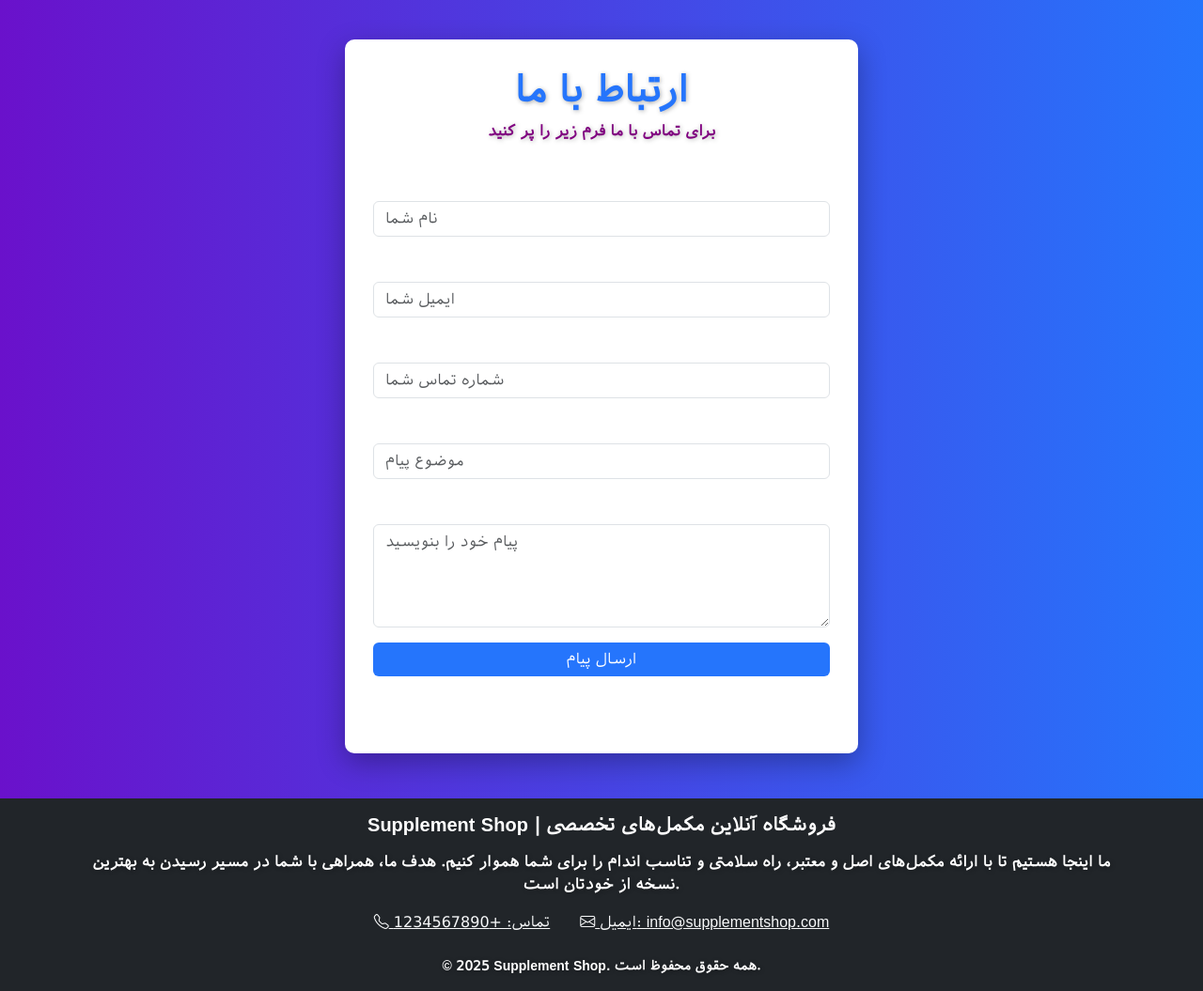
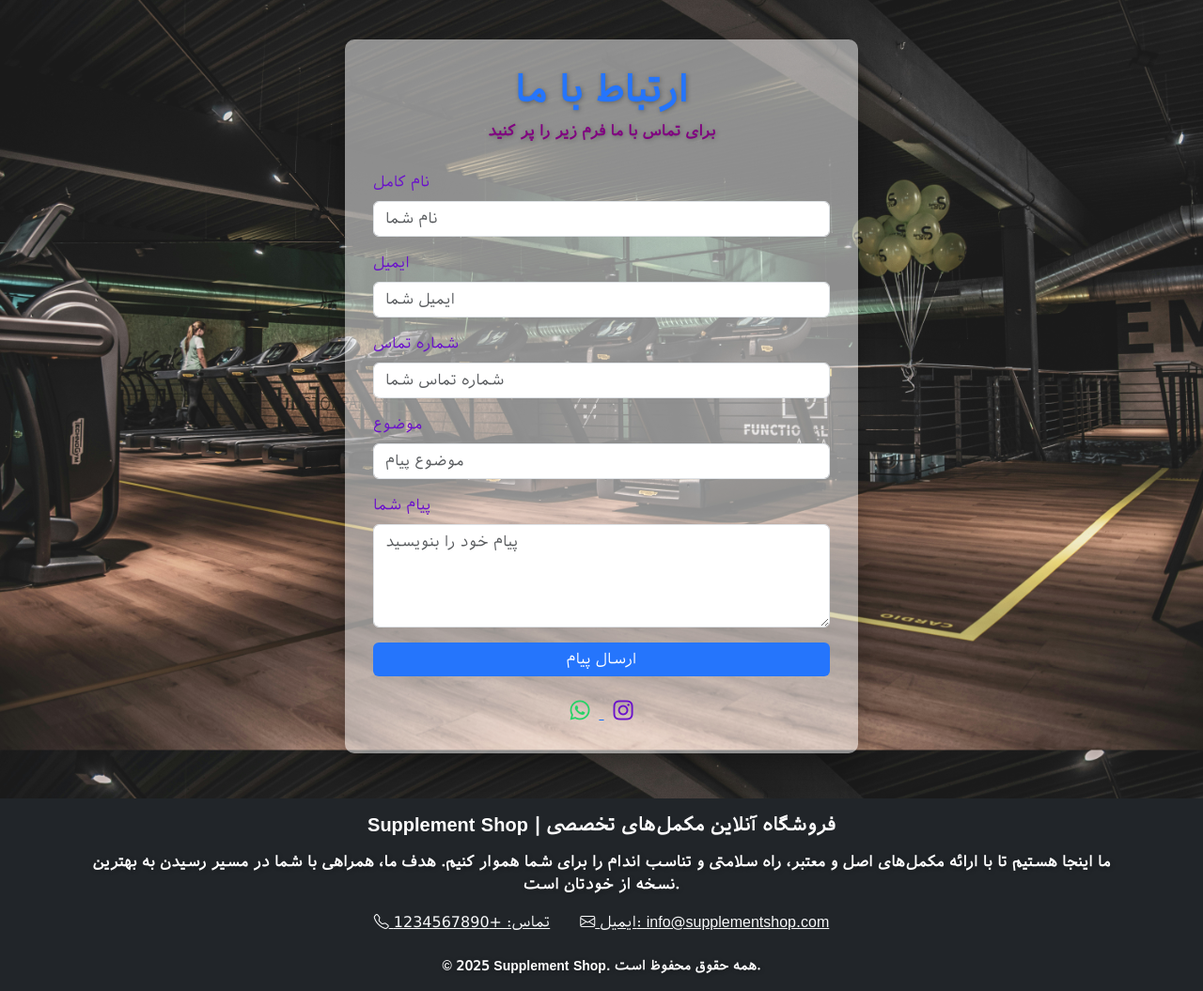
Before and after one commit to aliasttt/supplementshop, a Django app: page /contactus in a window 1280 px wide. Shown: the part 56-1111 px from the top of the page at 94% size. Run offline with Django 5.2, Linux system fonts and the light colour scheme; some web fonts are replaced.

Commit message:
updatinggg

```diff
--- a/supplementapp/templates/contactus/contactus.html
+++ b/supplementapp/templates/contactus/contactus.html
@@ -3,17 +3,17 @@
 {% load i18n %}
 {% block head %}
 <link href="https://cdnjs.cloudflare.com/ajax/libs/font-awesome/6.0.0-beta3/css/all.min.css" rel="stylesheet">
-<link href="https://cdnjs.cloudflare.com/ajax/libs/font-awesome/5.15.4/css/all.min.css" rel="stylesheet">
 <style>
     body {
         font-family: 'Vazir', sans-serif;
-        background: linear-gradient(to right, #6a11cb, #2575fc);
+        background: url("/media/products/images/56.jpg") no-repeat center center fixed;
+        background-size: cover;
         color: #fff;
         overflow-x: hidden;
     }
 
     .contact-form {
-        background: #fff;
+        background: rgba(255, 255, 255, 0.5); /* کمی شفاف برای خوانایی بهتر */
         border-radius: 10px;
         box-shadow: 0 10px 30px rgba(0, 0, 0, 0.3);
         padding: 30px;
@@ -58,8 +58,12 @@
     .social-icons i {
         font-size: 1.5rem;
         margin: 0 10px;
-        color: #fff;
         transition: color 0.3s ease;
+    }
+
+    /* تنظیم رنگ واتساپ به رنگ رسمی */
+    .whatsapp-icon {
+        color: #25D366 !important;
     }
 
     .social-icons i:hover {
@@ -84,6 +88,10 @@
     .alert-danger {
         background-color: #f44336;
         color: white;
+    }
+
+    .form-label {
+        color: #6a11cb;
     }
 </style>
 {% endblock head %}
@@ -138,8 +146,12 @@
                 </form>
 
                 <div class="text-center mt-4 social-icons">
-                    <a href="https://t.me/yourtelegram" target="_blank"><i class="fab fa-telegram"></i></a>
-                    <a href="https://www.instagram.com/yourinstagram" target="_blank"><i class="fab fa-instagram"></i></a>
+                    <a href="https://wa.me/yourwhatsapp" target="_blank">
+                        <i class="fab fa-whatsapp whatsapp-icon"></i>
+                    </a>
+                    <a style="color: #6a11cb; !important;" href="https://www.instagram.com/yourinstagram" target="_blank">
+                        <i class="fab fa-instagram"></i>
+                    </a>
                 </div>
             </div>
         </div>
```
Also changed, not shown: supplementapp/templates/login/login.html (+18 -4 lines), supplementapp/templates/register/register.html (+22 -6 lines), media/products/images/55.jpg (added), media/products/images/56.jpg (added), 3 other files.
